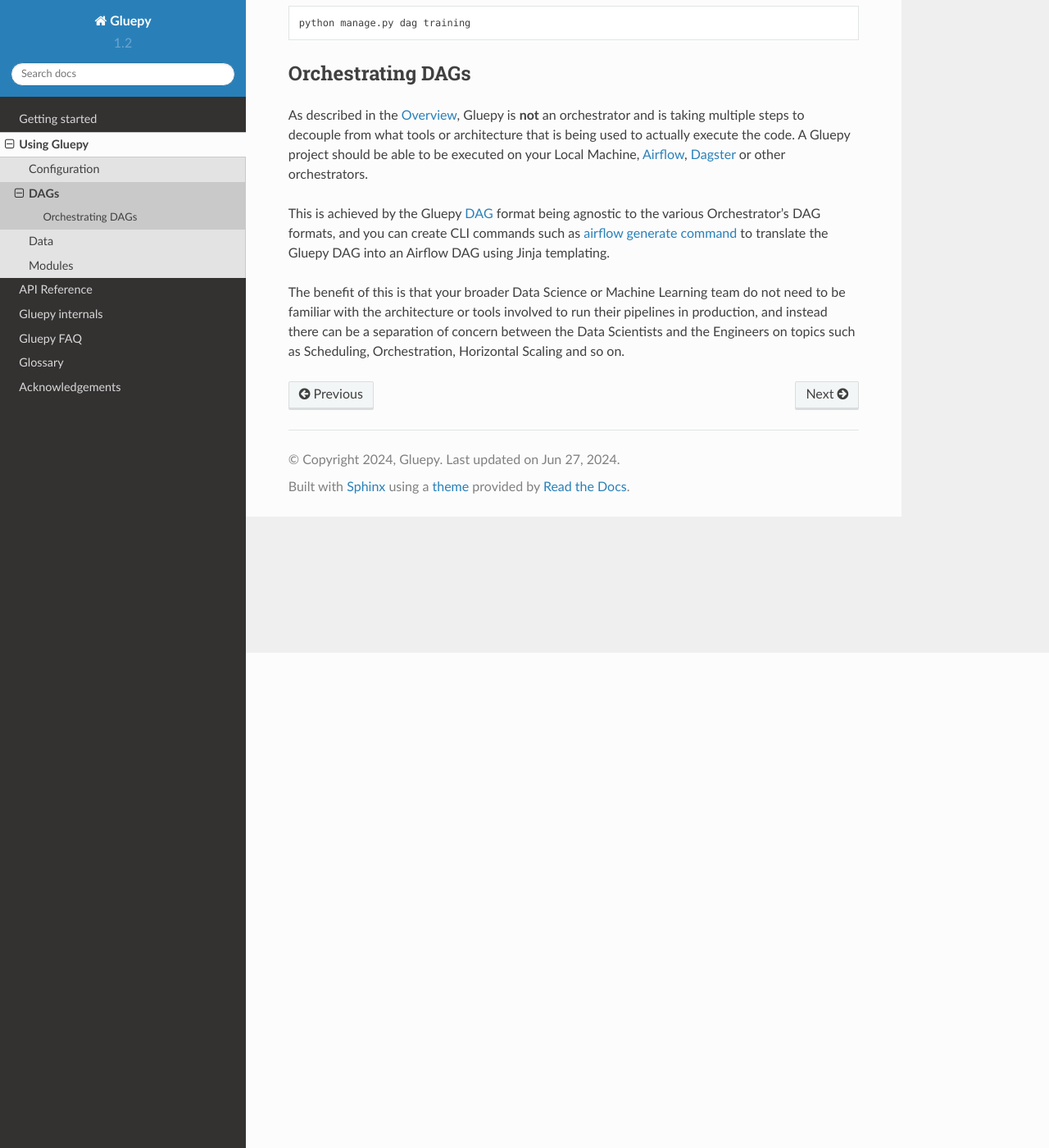
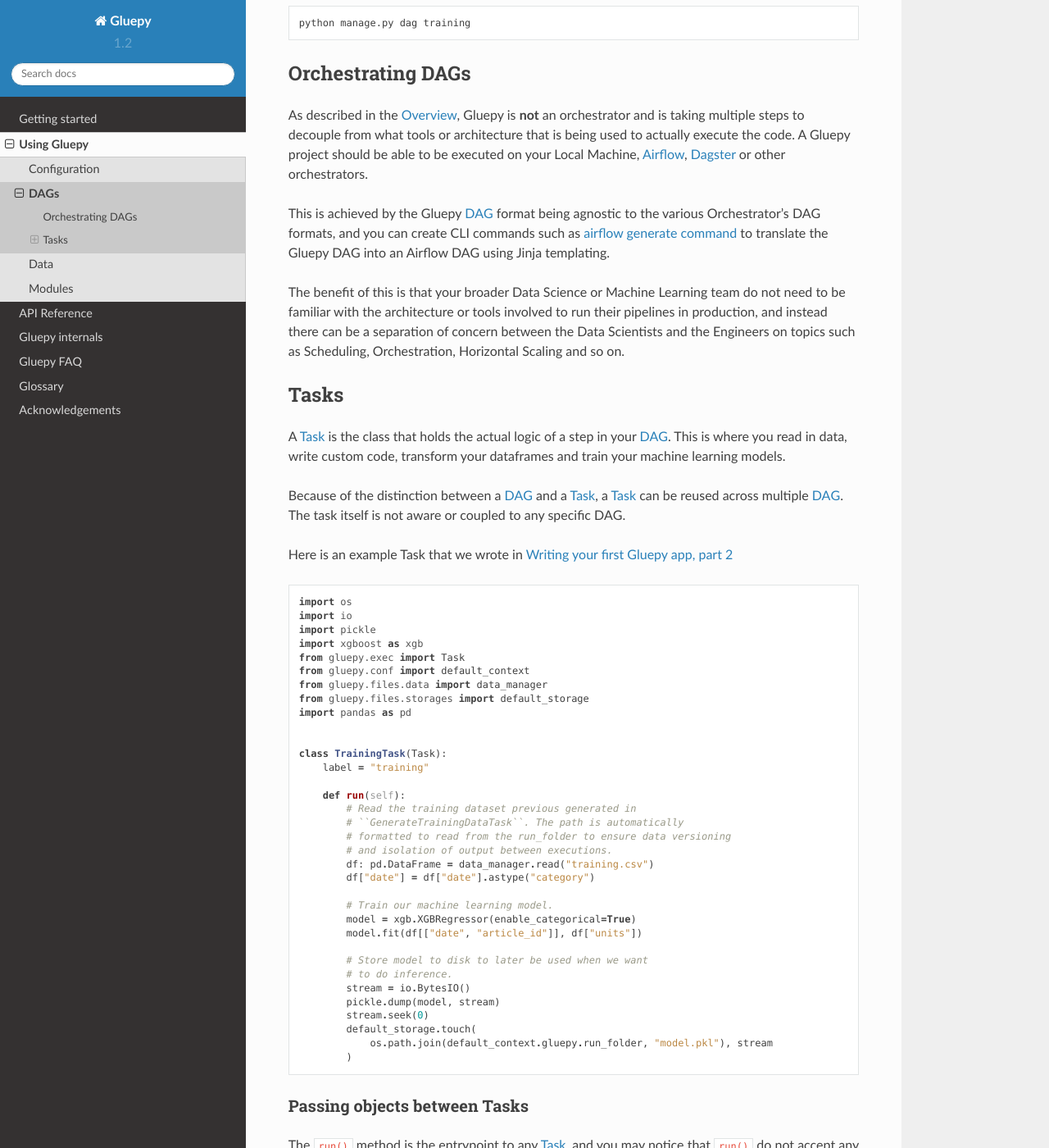
Before and after one commit to gluepy/gluepy, a Sphinx documentation site: the page built from docs/topics/dags.rst, in a window 1280 px wide and 1400 px high, scrolled down 604 px. Shown: the whole window at 82% size. Built offline with Sphinx 7.4.7 and the Read the Docs theme 2.0.0, drawn with Linux system fonts in a browser that asks for light colours; some of the changed text lies outside the part shown.

Commit message:
Added topic guide on Tasks

```diff
--- a/docs/topics/dags.rst
+++ b/docs/topics/dags.rst
@@ -45,3 +45,69 @@
 The benefit of this is that your broader Data Science or Machine Learning team do not need to be familiar with the architecture
 or tools involved to run their pipelines in production, and instead there can be a separation of concern between the Data Scientists
 and the Engineers on topics such as Scheduling, Orchestration, Horizontal Scaling and so on.
+
+
+.. _topic_tasks:
+
+Tasks
+=====
+
+A :ref:`tasks` is the class that holds the actual logic of a step in your :ref:`dags`. This is where you read in data, write custom code,
+transform your dataframes and train your machine learning models.
+
+Because of the distinction between a :ref:`dags` and a :ref:`tasks`, a :ref:`tasks` can be reused across multiple :ref:`dags`. The task itself is not
+aware or coupled to any specific DAG.
+
+
+Here is an example Task that we wrote in :doc:`/intro/tutorial02`
+
+.. code-block:: python
+
+   import os
+   import io
+   import pickle
+   import xgboost as xgb
+   from gluepy.exec import Task
+   from gluepy.conf import default_context
+   from gluepy.files.data import data_manager
+   from gluepy.files.storages import default_storage
+   import pandas as pd
+
+
+   class TrainingTask(Task):
+       label = "training"
+
+       def run(self):
+           # Read the training dataset previous generated in
+           # ``GenerateTrainingDataTask``. The path is automatically
+           # formatted to read from the run_folder to ensure data versioning
+           # and isolation of output between executions.
+           df: pd.DataFrame = data_manager.read("training.csv")
+           df["date"] = df["date"].astype("category")
+
+           # Train our machine learning model.
+           model = xgb.XGBRegressor(enable_categorical=True)
+           model.fit(df[["date", "article_id"]], df["units"])
+
+           # Store model to disk to later be used when we want
+           # to do inference.
+           stream = io.BytesIO()
+           pickle.dump(model, stream)
+           stream.seek(0)
+           default_storage.touch(
+               os.path.join(default_context.gluepy.run_folder, "model.pkl"), stream
+           )
+
+
+Passing objects between Tasks
+-----------------------------
+
+The ``run()`` method is the entrypoint to any :ref:`tasks`, and you may notice that ``run()`` do not accept any keyword argument
+being passed into it. This is an intentional design choice to avoid data scientists building in-memory dependencies between tasks
+that make it very challenging to try subset of a :ref:`dags`, or orchestrate your various tasks in parallel across a cluster of machines
+that do not share memory.
+
+The preferred way to pass data between a series of :ref:`tasks` is to simply write to disk using the ``default_storage`` object as described
+in :ref:`topic_storage`, and load it from disk in the next step.
+
+This ensures that if a step fail, it can be retried without re-running the full :ref:`dags`.
```
Also changed, not shown: other parts of docs/topics/dags.rst (+1 -1 lines), docs/internals/security.rst (+3 -8 lines).
